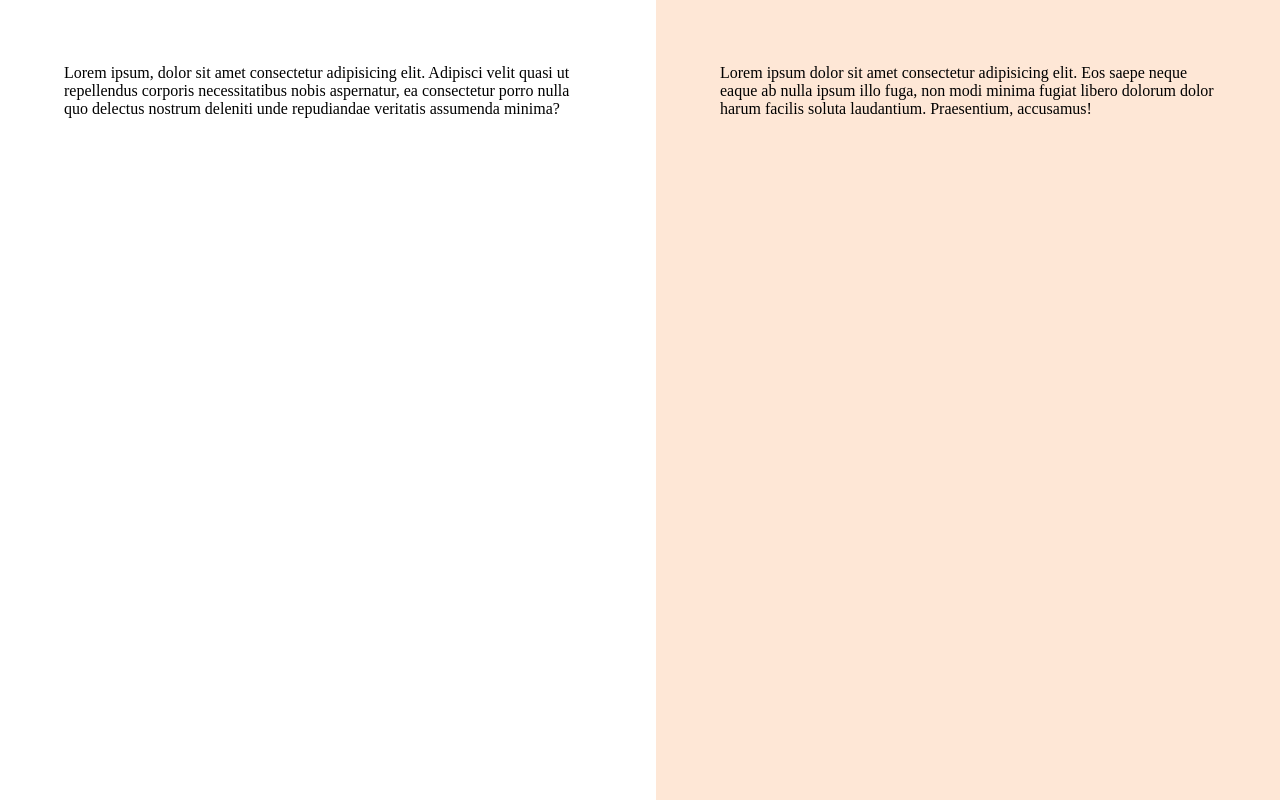
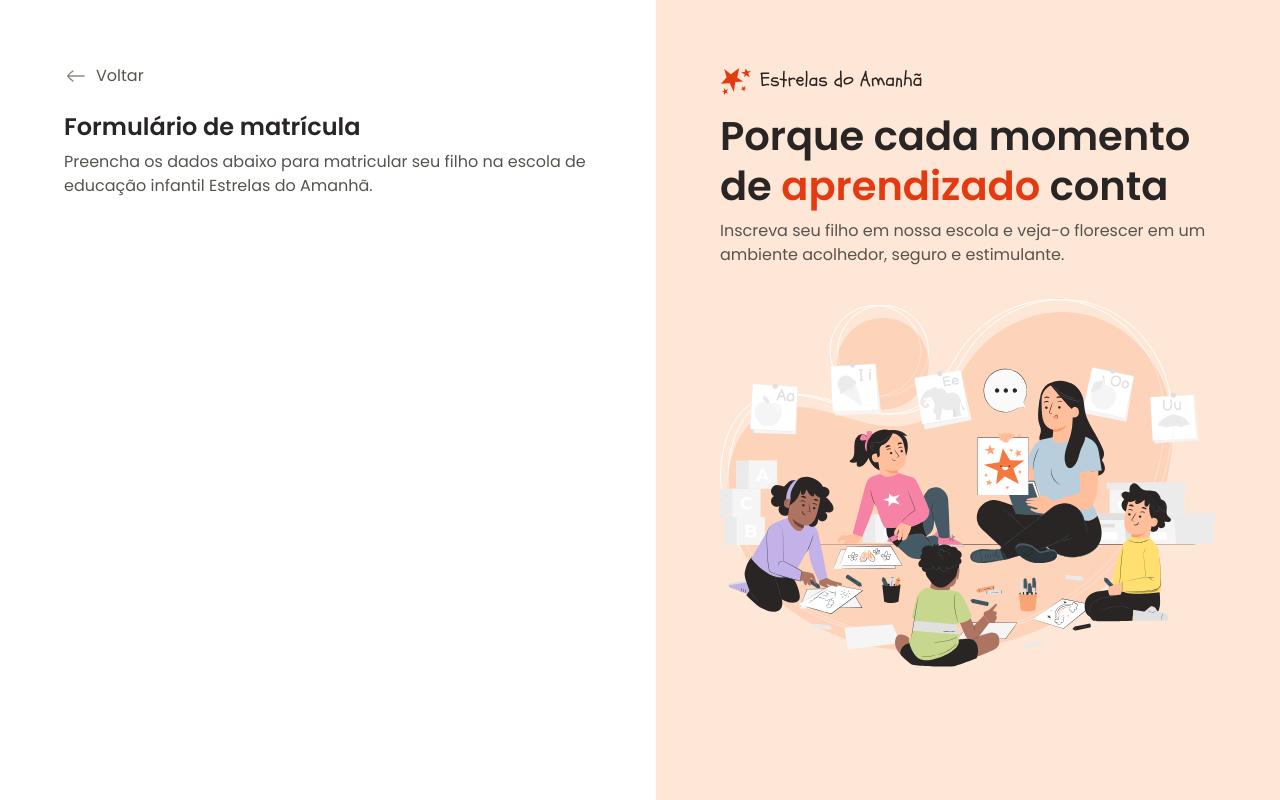
Before and after one commit to mrtaki67/formulario-de-matriculas, a plain HTML site: page index.html in a window 1280 px wide. Drawn offline with Linux system fonts and the light colour scheme.

Commit message:
update: conteudo aside e main

```diff
--- a/index.html
+++ b/index.html
@@ -13,11 +13,27 @@
 <body>
   <div id="app">
     <main>
-      <div class="main-content">Lorem ipsum, dolor sit amet consectetur adipisicing elit. Adipisci velit quasi ut repellendus corporis necessitatibus nobis aspernatur, ea consectetur porro nulla quo delectus nostrum deleniti unde repudiandae veritatis assumenda minima?</div>
+      <div class="main-content">
+        <div class="back">
+          <img src="assets/icons/arrow-left-02.svg" alt="back">
+          <span>Voltar</span>
+        </div>
+
+        <h1>Formulário de matrícula</h1>
+        <p>Preencha os dados abaixo para matricular seu filho na escola de educação infantil Estrelas do Amanhã.</p>
+
+      </div>
     </main>
 
     <aside>
-      <div class="aside-content">Lorem ipsum dolor sit amet consectetur adipisicing elit. Eos saepe neque eaque ab nulla ipsum illo fuga, non modi minima fugiat libero dolorum dolor harum facilis soluta laudantium. Praesentium, accusamus!</div>
+      <div class="aside-content">
+        <header>
+          <img src="assets/logo.svg" alt="logo">
+          <h2>Porque cada momento de <span>aprendizado</span> conta</h2>
+          <p>Inscreva seu filho em nossa escola e veja-o florescer em um ambiente acolhedor, seguro e estimulante.</p>
+        </header>
+        <img src="assets/Illustration.svg" alt="Professora dando aula">
+      </div>
     </aside>
   </div>
 </body>
--- a/styles/global.css
+++ b/styles/global.css
@@ -24,5 +24,17 @@
 }
 
 body {
+  font: var(--text);
+  color: var(--text-secondary);
+
   overflow: hidden;
 }
+
+h1, h2 {
+  color: var(--text-primary);
+}
+
+img {
+  max-width: 100%;
+  height: auto;
+}
--- a/styles/layout.css
+++ b/styles/layout.css
@@ -14,6 +14,19 @@ main {
   .main-content {
     max-width: 33rem;
     margin-left: auto;
+
+    & .back {
+      display: flex;
+      align-items: center;
+      gap: 0.5rem;
+      margin-bottom: 1.5rem;
+    }
+
+    & h1 {
+      font: 600 1.5rem/1.25 var(--font-family) ;
+      margin-bottom: 0.5rem;
+    }
+
   }
 
 }
@@ -22,7 +35,22 @@ aside {
   padding: 4rem;
   background-color: var(--surface-secondary);
 
-  .aside-content {
+  & .aside-content {
     max-width: 31rem;
+
+    & > img {
+      margin-top: 2rem;
+
+    }
   }
+
+  & h2 {
+    font: 600 2.5rem/1.25 var(--font-family) ;
+    margin-block: 0.5rem ;
+
+    & span {
+      color: var(--text-highlight) ;
+    }
+  }
+
 }
```
